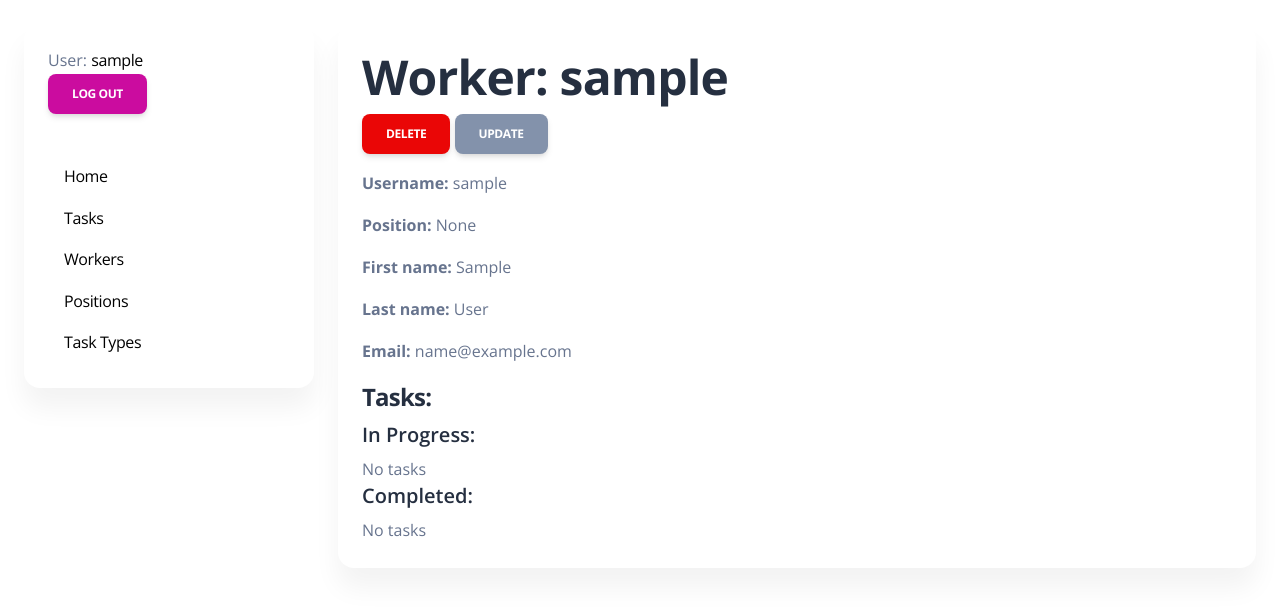
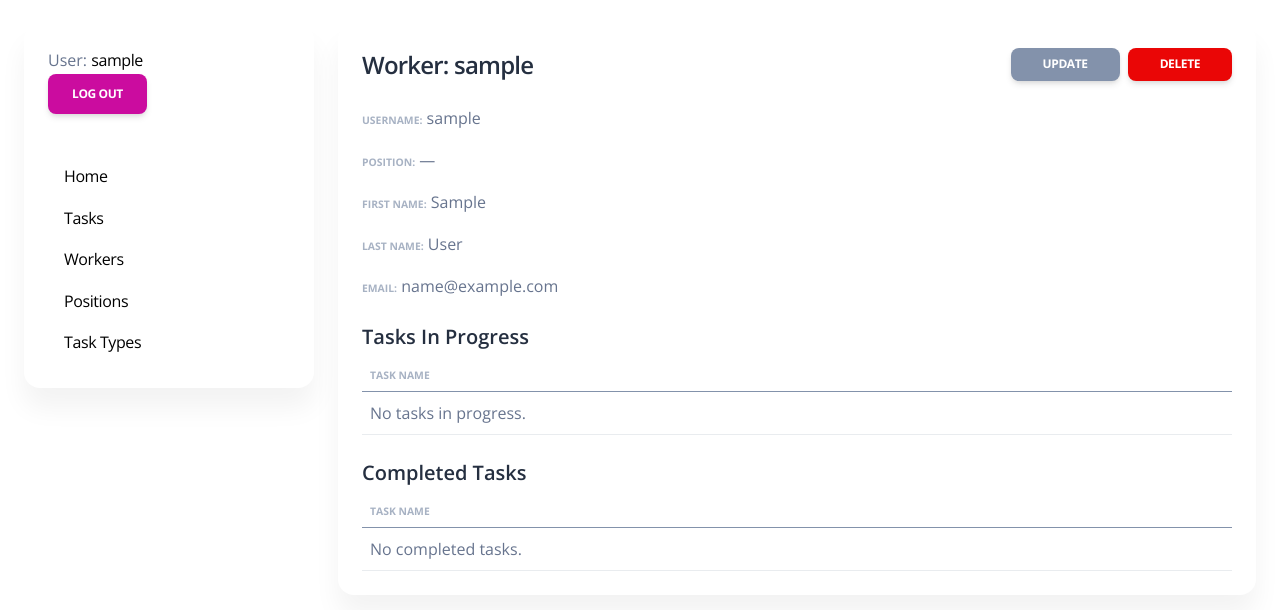
Before and after one commit to AndriiOne/crew-tasks, a Django app: page /workers/1/ in a window 1280 px wide. Shown: the top 610 px of the page. Run offline with Django 5.2, Linux system fonts and the light colour scheme; the visitor is signed in with stand-in values (Sample User, id 1); data comes from the database, SQL or seed files in the repository; data that the repository does not hold is empty; some libraries are stand-ins or nearby versions.

Commit message:
Style worker detail page

```diff
--- a/templates/tasks/worker_detail.html
+++ b/templates/tasks/worker_detail.html
@@ -1,31 +1,70 @@
 {% extends "base.html" %}
 
 {% block content %}
-  <h1>Worker: {{ worker.username }}</h1>
-  <a href="{% url 'tasks:worker-delete' pk=worker.id %}" class="btn btn-danger link-to-page">
+  <div class="d-flex justify-content-between align-items-center mb-4">
+    <h4 class="mb-0">Worker: {{ worker.username }}</h4>
+
+    <div class="d-flex gap-2 align-items-center">
+      <a href="{% url 'tasks:worker-update' pk=worker.id %}" class="btn btn-secondary btn-sm mb-0">
+        Update
+      </a>
+      <a href="{% url 'tasks:worker-delete' pk=worker.id %}" class="btn btn-danger btn-sm mb-0">
         Delete
       </a>
+    </div>
+  </div>
 
-  <a href="{% url 'tasks:worker-update' pk=worker.id %}" class="btn btn-secondary link-to-page">
-    Update
-  </a>
+  <p><strong class="text-uppercase text-secondary text-xxs font-weight-bolder opacity-7">Username:</strong> {{ worker.username }}</p>
+  <p><strong class="text-uppercase text-secondary text-xxs font-weight-bolder opacity-7">Position:</strong> {{ worker.position|default:"—" }}</p>
+  <p><strong class="text-uppercase text-secondary text-xxs font-weight-bolder opacity-7">First name:</strong> {{ worker.first_name|default:"—" }}</p>
+  <p><strong class="text-uppercase text-secondary text-xxs font-weight-bolder opacity-7">Last name:</strong> {{ worker.last_name|default:"—" }}</p>
+  <p><strong class="text-uppercase text-secondary text-xxs font-weight-bolder opacity-7">Email:</strong> {{ worker.email|default:"—" }}</p>
 
-  <p><strong>Username:</strong> {{ worker.username }}</p>
-  <p><strong>Position:</strong> {{ worker.position }}</p>
-  <p><strong>First name:</strong> {{ worker.first_name }}</p>
-  <p><strong>Last name:</strong> {{ worker.last_name }}</p>
-  <p><strong>Email:</strong> {{ worker.email }}</p>
-  <h4><strong>Tasks:</strong></h4>
-  <h5>In Progress:</h5>
+  <h5 class="mt-4">Tasks In Progress</h5>
+  <table class="table align-items-center mb-0">
+    <thead>
+      <tr>
+        <th class="text-uppercase text-secondary text-xxs font-weight-bolder opacity-7">Task name</th>
+      </tr>
+    </thead>
+    <tbody>
       {% for task in task_in_progress %}
+        <tr>
+          <td>
             <a href="{% url 'tasks:task-detail' pk=task.id %}">{{ task.name }}</a>
+          </td>
+        </tr>
       {% empty %}
-    No tasks
+        <tr>
+          <td>
+            <p class="mb-0">No tasks in progress.</p>
+          </td>
+        </tr>
       {% endfor %}
-  <h5>Completed:</h5>
+    </tbody>
+  </table>
+
+  <h5 class="mt-4">Completed Tasks</h5>
+  <table class="table align-items-center mb-0">
+    <thead>
+      <tr>
+        <th class="text-uppercase text-secondary text-xxs font-weight-bolder opacity-7">Task name</th>
+      </tr>
+    </thead>
+    <tbody>
       {% for task in completed_task %}
+        <tr>
+          <td>
             <a href="{% url 'tasks:task-detail' pk=task.id %}">{{ task.name }}</a>
+          </td>
+        </tr>
       {% empty %}
-    No tasks
+        <tr>
+          <td>
+            <p class="mb-0">No completed tasks.</p>
+          </td>
+        </tr>
       {% endfor %}
+    </tbody>
+  </table>
 {% endblock %}
```
Lines whose indentation alone changed are shown as unchanged.
